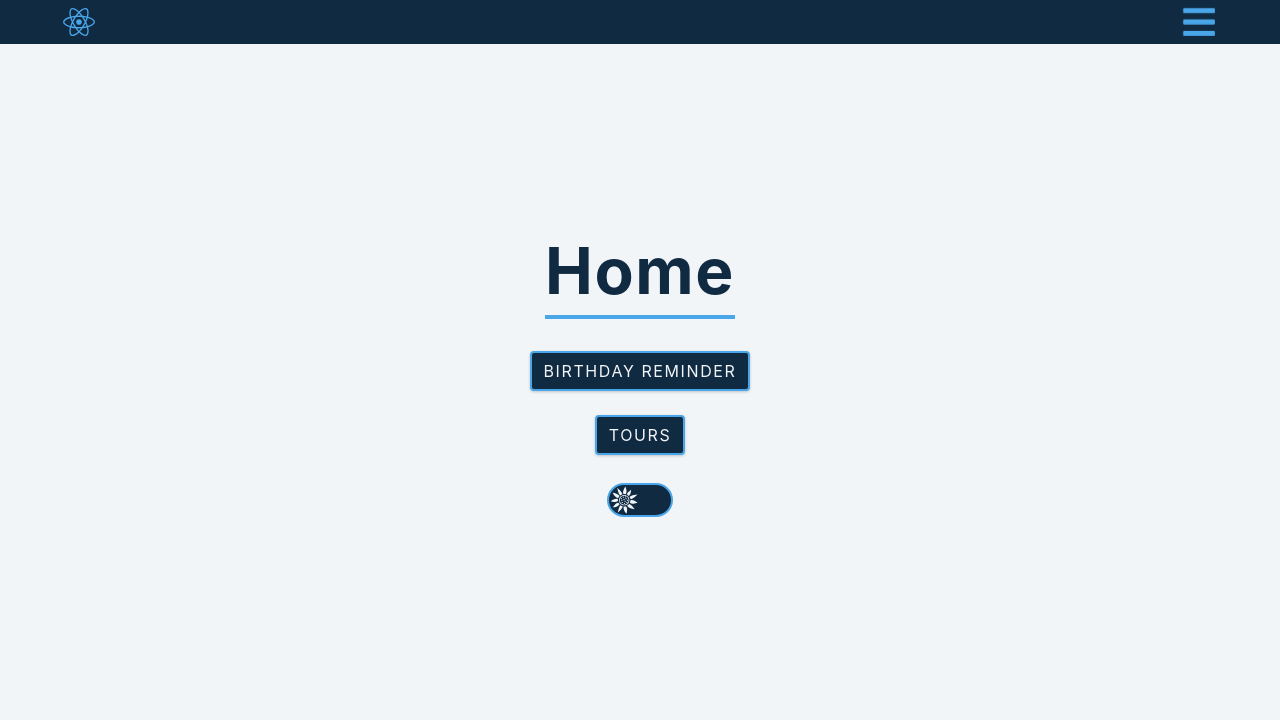
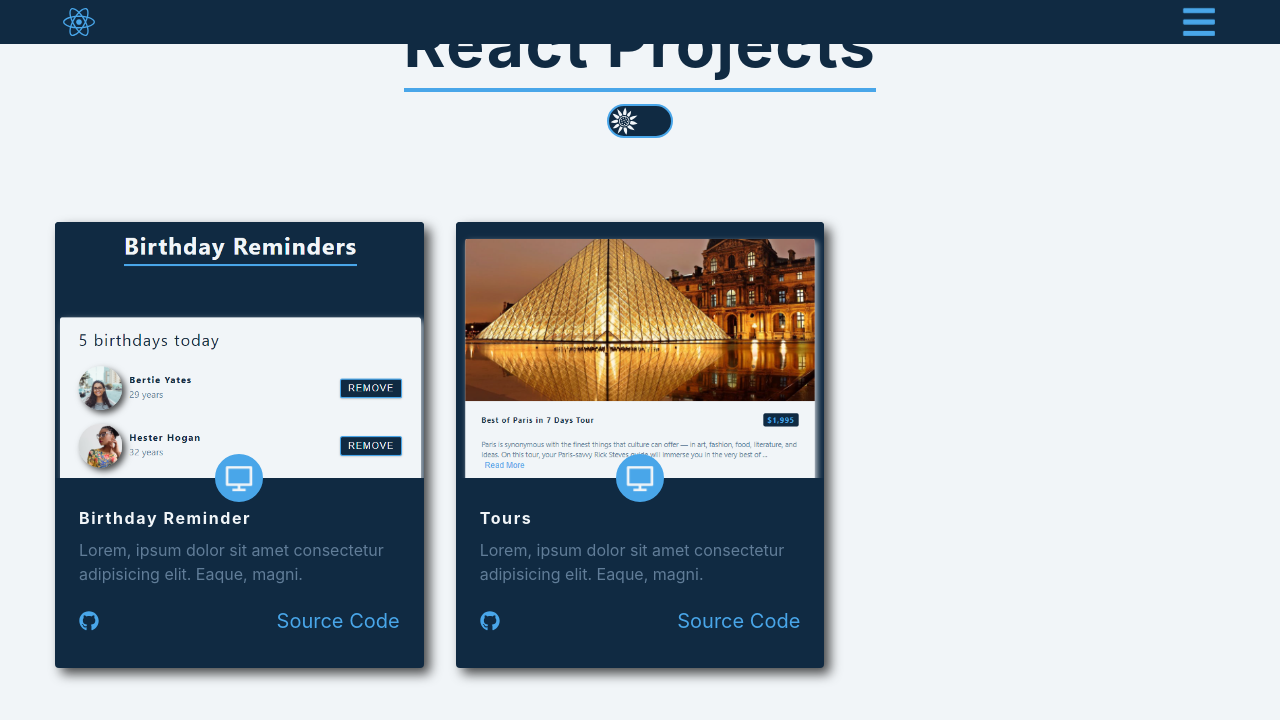
Before and after one commit to mshuber1981/React-JS, a React (Create React App) app: page /#/ in a window 1280 px wide. Shown: the top 720 px of the page. Built offline with nearby package versions, Linux system fonts and the light colour scheme.

Commit message:
Updating Home page with projects cards

```diff
--- /dev/null
+++ b/src/components/Home/Project.jsx
@@ -0,0 +1,98 @@
+import { Link } from "react-router-dom";
+import styled from "styled-components";
+import { bounce } from "../styledComponents";
+import { RiComputerLine } from "react-icons/ri";
+import { FaGithub } from "react-icons/fa";
+
+const StyledProject = styled.article`
+  border-radius: var(--radius);
+  max-width: 90vw;
+  box-shadow: ${(props) =>
+    props.theme.name === "light" ? "var(--light-shadow)" : "var(--lw-shadow)"};
+  background: ${(props) =>
+    props.theme.name === "light" ? "var(--clr-grey-1)" : "var(--clr-grey-10)"};
+  color: ${(props) =>
+    props.theme.name === "light" ? "var(--clr-grey-10)" : "var(--clr-grey-1)"};
+
+  .project-container {
+    position: relative;
+
+    img {
+      border-top-left-radius: var(--radius);
+      border-top-right-radius: var(--radius);
+      height: 16rem;
+      object-fit: cover;
+    }
+
+    .project-icon {
+      position: absolute;
+      font-size: 1.75rem;
+      bottom: 0;
+      left: 50%;
+      transform: translate(-50%, 50%);
+      width: 3rem;
+      height: 3rem;
+      display: grid;
+      place-items: center;
+      background: var(--clr-primary-5);
+      border-radius: 50%;
+      color: var(--primary-6);
+      border: 0.375rem solid var(--clr-primary-5);
+      transition: var(--transition);
+
+      &:hover {
+        background: var(--clr-primary-7);
+      }
+
+      svg {
+        animation: ${bounce} 2s ease-in-out infinite;
+      }
+    }
+  }
+
+  .project-details {
+    padding: 2rem 1.5rem;
+
+    .project-footer {
+      font-size: 1.25rem;
+      display: grid;
+      grid-template-columns: repeat(2, 1fr);
+      color: var(--clr-primary-5);
+      align-items: center;
+
+      a {
+        color: var(--clr-primary-5);
+        text-transform: capitalize;
+        transition: var(--transition);
+        justify-self: end;
+
+        &:hover {
+          color: var(--clr-primary-1);
+        }
+      }
+    }
+  }
+`;
+
+export default function Project({ name, image, link, description, github }) {
+  return (
+    <StyledProject>
+      <div className="project-container">
+        <img src={image} alt={name} />
+        <Link to={link} className="project-icon" title="Live Demo">
+          <RiComputerLine />
+        </Link>
+      </div>
+      <div className="project-details">
+        <h4>{name}</h4>
+        <p>{description}</p>
+        <div className="project-footer">
+          <FaGithub />
+          <a href={github} title="GitHub">
+            Source Code
+          </a>
+        </div>
+      </div>
+    </StyledProject>
+  );
+}
--- a/src/pages/Home.jsx
+++ b/src/pages/Home.jsx
@@ -1,28 +1,36 @@
-import { Link } from "react-router-dom";
+import styled from "styled-components";
+import { projects } from "../data";
+import { Title } from "../components/styledComponents";
 import NavBar from "../components/NavBar";
-import { Title, OuterButton } from "../components/styledComponents";
 import ToggleSwitch from "../components/ToggleSwitch";
+import Project from "../components/Home/Project";
+
+const StyledHome = styled.main`
+  .projects-page-center {
+    display: grid;
+    grid-template-columns: repeat(auto-fill, minmax(330px, 1fr));
+    gap: 3rem 2rem;
+  }
+`;
 
 export default function Home(props) {
   return (
     <>
       <NavBar />
-      <main>
+      <StyledHome>
         <Title>
-          <h1>Home</h1>
+          <h1>React Projects</h1>
           <div className="underline"></div>
         </Title>
-        <br />
-        <OuterButton type="link" as={Link} to="/Birthday-Reminder">
-          Birthday Reminder
-        </OuterButton>
-        <br />
-        <OuterButton type="link" as={Link} to="/Tours">
-          Tours
-        </OuterButton>
-        <br />
         <ToggleSwitch {...props} />
-      </main>
+        <section className="section">
+          <div className="section-center projects-page-center">
+            {projects.map(function (project) {
+              return <Project key={project.id} {...project} />;
+            })}
+          </div>
+        </section>
+      </StyledHome>
     </>
   );
 }
```
